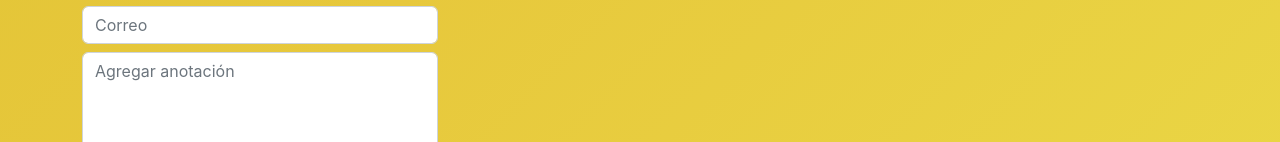
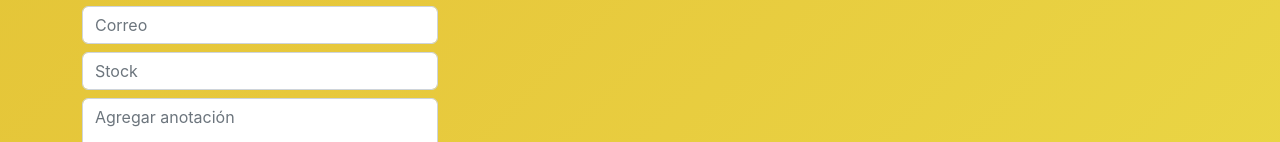
Before and after one commit to joelrod7/crud_react, a React (Create React App) app: page / in a window 1280 px wide. Shown: the part 344-486 px from the top of the page. Built offline with nearby package versions, Linux system fonts and the light colour scheme; no server answers; the database is empty.

Commit message:
registro cantidades

```diff
--- a/src/componentes/Formulario.jsx
+++ b/src/componentes/Formulario.jsx
@@ -193,11 +193,11 @@ const Formulario = () => {
                 placeholder='Correo' required
                 value={correo}
                 onChange={(e)=>setCorreo(e.target.value)}/>
-                {/* <input type="text"
+                <input type="text"
                 className="form-control mb-2"
-                placeholder='Asunto' required
+                placeholder='Stock' required
                 value={asunto}
-                onChange={(e)=>setAsunto(e.target.value)}/> */}
+                onChange={(e)=>setAsunto(e.target.value)}/>
                 <textarea className="form-control mb-2" rows="5" placeholder='Agregar anotación' maxlength="500"
                 value={descripcion} required
                 onChange={(e)=>setDescripcion(e.target.value)}></textarea>
@@ -229,7 +229,7 @@ const Formulario = () => {
                     {
                         lista_solicitudes.map(item => (
                             <li className="list-group-item" key={item.id}>
-                                <span className="lead">{item.Cedula} {item.Nombre} - {item.Direccion} </span>
+                                <span className="lead">{item.Cedula} - {item.Nombre} - {item.Direccion} - {item.Asunto}</span>
                                 {/* <img src={"https://picsum.photos/id/"+aleatorio(30,999)+"/200/300"} className='ima' alt='Vista imagen'/> */}
 
                                 <button
```
